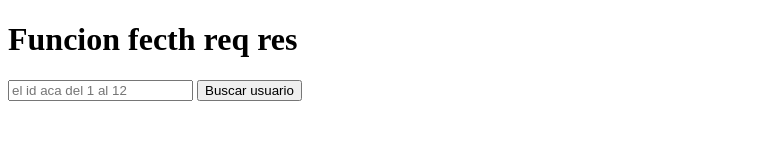
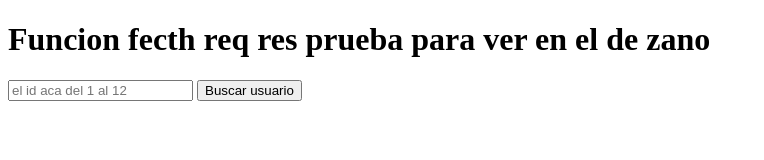
Before and after one commit to Maurihongn/proyecto2ing, a plain HTML site: page Mauri/index.html in a window 1280 px wide. Shown: the whole page, without its empty margins (0-764 px from the left). Drawn offline with Linux system fonts and the light colour scheme.

Commit message:
cambios de prueba

```diff
--- a/Mauri/index.html
+++ b/Mauri/index.html
@@ -6,7 +6,7 @@
     <title>Fetch reqres</title>
   </head>
   <body>
-    <h1>Funcion fecth req res</h1>
+    <h1>Funcion fecth req res prueba para ver en el de zano</h1>
 
     <form action="" onsubmit="return submitFetch(event)">
       <input
```
